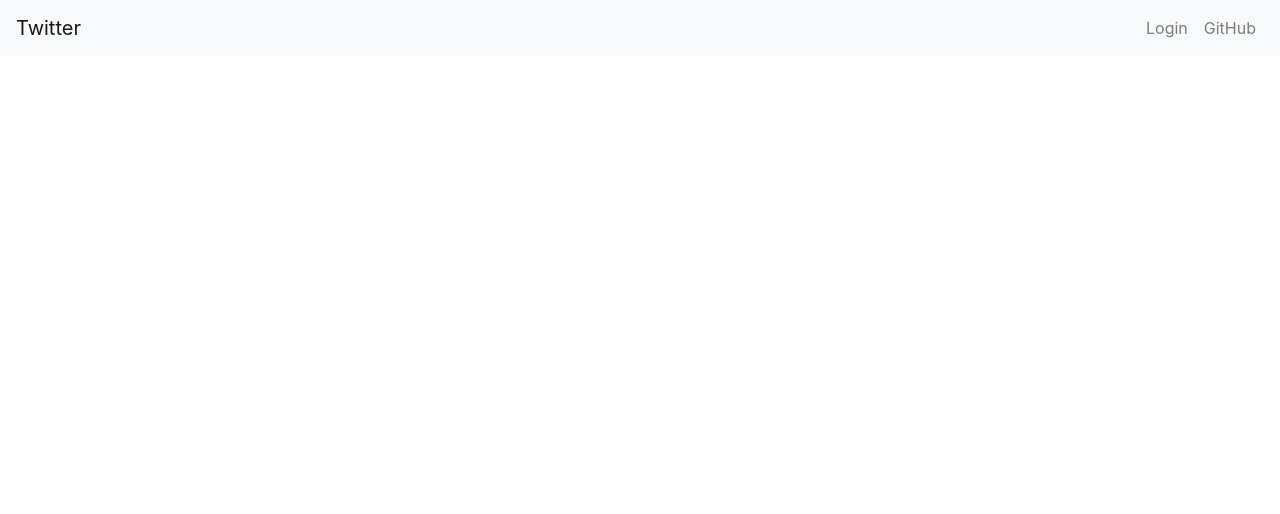
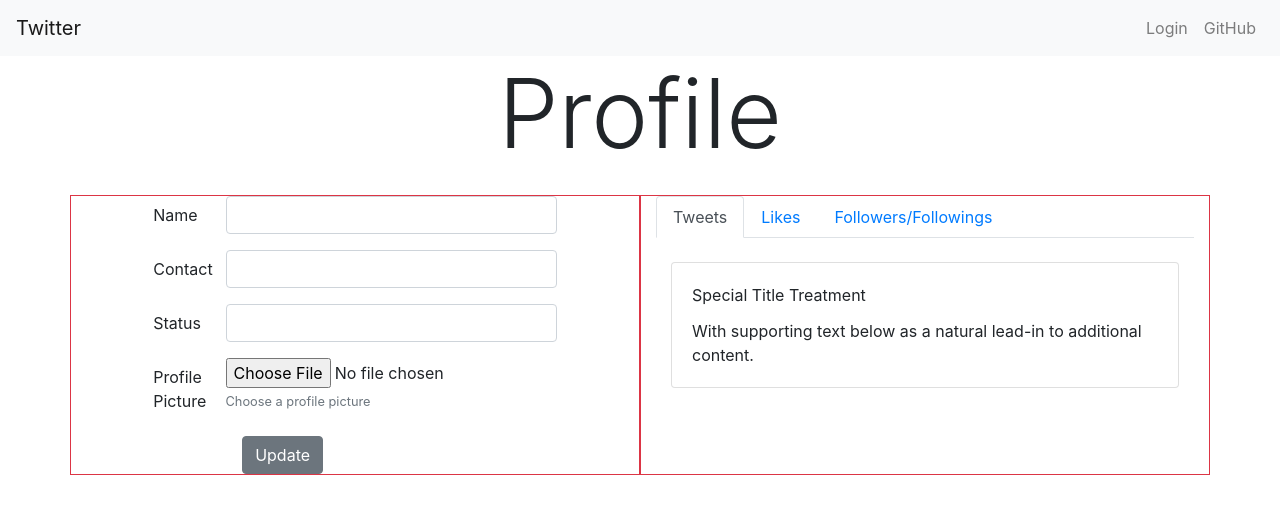
Before and after one commit to arifzayn/Twitter, a React (Create React App) app: page /profile in a window 1280 px wide. Shown: the top 514 px of the page. Built offline with nearby package versions, Linux system fonts and the light colour scheme; no server answers.

Commit message:
revert changes

```diff
--- a/src/App.js
+++ b/src/App.js
@@ -1,44 +1,46 @@
 import Signup from "./Signup";
 import Example from "./Navbar";
-// import "./App.css";
-import { BrowserRouter, Redirect, Route, Switch } from "react-router-dom";
+import { BrowserRouter, Route, Switch } from "react-router-dom";
 import Login from "./Login";
 import NewsFeed from "./components/Newsfeed";
-import { useEffect, useState } from "react";
-import { fire } from "./firebase";
+// import { useEffect, useState } from "react";
+// import { fire } from "./firebase";
+import Profile from "./components/Profile";
 
 function App() {
-  const [loggedIn, setLoggedIn] = useState(false);
+  // const [loggedIn, setLoggedIn] = useState(false);
 
-  useEffect(() => {
-    fire.auth().onAuthStateChanged(function (user) {
-      if (user) {
-        // User is signed in.
-        setLoggedIn(!loggedIn);
-      } else {
-        // No user is signed in.
-      }
-    });
-  }, []);
+  // useEffect(() => {
+  //   var user = fire.auth().currentUser;
+
+  //   if (user) {
+  //     // User is signed in.
+  //     setLoggedIn(!loggedIn);
+  //   } else {
+  //     // No user is signed in.
+  //   }
+  // }, []);
 
   return (
     <BrowserRouter>
       <Example />
       <Switch>
-        {/* <Route exact path="/">
+        <Route exact path="/">
+          {/* {loggedIn ? <Redirect to="/newsfeed" /> : <Signup />} */}
           <Signup />
-        </Route> */}
-        <Route exact path="/">
-          {loggedIn ? <Redirect to="/newsfeed" /> : <Signup />}
         </Route>
-        {/* <Route path="/login">
+
+        <Route path="/login">
+          {/* {loggedIn ? <Redirect to="/newsfeed" /> : <Login />} */}
           <Login />
-        </Route> */}
-        <Route path="/login">
-          {loggedIn ? <Redirect to="/newsfeed" /> : <Login />}
         </Route>
+
         <Route path="/newsfeed">
           <NewsFeed />
+        </Route>
+
+        <Route path="/profile">
+          <Profile />
         </Route>
       </Switch>
     </BrowserRouter>
--- /dev/null
+++ b/src/components/Profile.js
@@ -0,0 +1,233 @@
+import React, { useEffect, useState } from "react";
+import {
+  Col,
+  Button,
+  Form,
+  FormGroup,
+  Label,
+  Input,
+  FormText,
+  Container,
+  Row,
+  TabPane,
+  Card,
+  CardTitle,
+  CardText,
+  TabContent,
+  NavItem,
+  Nav,
+  NavLink,
+} from "reactstrap";
+
+import classnames from "classnames";
+import { fire } from "../firebase";
+
+const Profile = () => {
+  const [activeTab, setActiveTab] = useState("1");
+  const [name, setName] = useState("");
+  const [contact, setContact] = useState("");
+  const [status, setStatus] = useState("");
+
+  const toggle = (tab) => {
+    if (activeTab !== tab) setActiveTab(tab);
+  };
+
+  useEffect(() => {
+    fire.auth().onAuthStateChanged(function (user) {
+      if (user) {
+        // User is signed in.
+        fire
+          .database()
+          .ref("users/" + user.uid)
+          .once("value", (snapshot) => {
+            if (snapshot.exists()) {
+              console.log(snapshot.val());
+              console.log();
+              setName(snapshot.val().full_name);
+              setContact(snapshot.val().contact);
+              setStatus(snapshot.val().status);
+            } else {
+              console.log("No data available");
+            }
+          });
+      } else {
+        // No user is signed in.
+      }
+    });
+  }, []);
+
+  const handleSubmit = () => {
+    fire.auth().onAuthStateChanged(function (user) {
+      if (user) {
+        // User is signed in.
+        fire
+          .database()
+          .ref("users/" + user.uid)
+          .set({
+            // name: document.getElementById("editName").value,
+            // description: document.getElementById("editDescription").value,
+            // status: document.getElementById("editStatus").value,
+            // userId: uid,
+            contact: contact,
+          });
+      } else {
+        // No user is signed in.
+      }
+    });
+    console.log("Task Edited!");
+  };
+
+  const handleInputChange = (e) => {
+    // const target = e.target;
+    // const value = target.type === "checkbox" ? target.checked : target.value;
+    // const name = target.name;
+
+    setName(e.target.contact);
+    // setContact(snapshot.val().contact);
+    // setStatus(snapshot.val().status);
+  };
+
+  return (
+    <Container>
+      <h1 className="text-center display-1">Profile</h1>
+      <Row className=" mt-4">
+        <Col xs="12" md="6" className="border border-danger">
+          <Form className="w-75 mx-auto" onSubmit={handleSubmit}>
+            <FormGroup row>
+              <Label for="exampleEmail" sm={2}>
+                Name
+              </Label>
+              <Col sm={10}>
+                <Input
+                  type="text"
+                  id="exampleEmail"
+                  value={name}
+                  onChange={handleInputChange}
+                />
+              </Col>
+            </FormGroup>
+            <FormGroup row>
+              <Label for="examplePassword" sm={2}>
+                Contact
+              </Label>
+              <Col sm={10}>
+                <Input
+                  type="number"
+                  id="examplePassword"
+                  name="contact"
+                  value={contact}
+                  onChange={handleInputChange}
+                />
+              </Col>
+            </FormGroup>
+            <FormGroup row>
+              <Label for="exampleEmail" sm={2}>
+                Status
+              </Label>
+              <Col sm={10}>
+                <Input
+                  type="text"
+                  id="exampleEmail"
+                  value={status}
+                  onChange={handleInputChange}
+                />
+              </Col>
+            </FormGroup>
+            <FormGroup row>
+              <Label for="exampleFile" sm={2}>
+                Profile Picture
+              </Label>
+              <Col sm={10}>
+                <Input type="file" name="file" id="exampleFile" />
+                <FormText color="muted">Choose a profile picture</FormText>
+              </Col>
+            </FormGroup>
+            <FormGroup check row>
+              <Col sm={{ size: 10, offset: 2 }}>
+                <Button>Update</Button>
+              </Col>
+            </FormGroup>
+          </Form>
+        </Col>
+
+        <Col xs="12" md="6" className="border border-danger">
+          <div>
+            <Nav tabs>
+              <NavItem>
+                <NavLink
+                  className={classnames({ active: activeTab === "1" })}
+                  onClick={() => {
+                    toggle("1");
+                  }}
+                >
+                  Tweets
+                </NavLink>
+              </NavItem>
+              <NavItem>
+                <NavLink
+                  className={classnames({ active: activeTab === "2" })}
+                  onClick={() => {
+                    toggle("2");
+                  }}
+                >
+                  Likes
+                </NavLink>
+              </NavItem>
+              <NavItem>
+                <NavLink
+                  className={classnames({ active: activeTab === "3" })}
+                  onClick={() => {
+                    toggle("3");
+                  }}
+                >
+                  Followers/Followings
+                </NavLink>
+              </NavItem>
+            </Nav>
+            <TabContent activeTab={activeTab}>
+              <TabPane tabId="1">
+                <Col sm="12" className="mt-4">
+                  <Card body>
+                    <CardTitle>Special Title Treatment</CardTitle>
+                    <CardText>
+                      With supporting text below as a natural lead-in to
+                      additional content.
+                    </CardText>
+                    {/* <Button>Go somewhere</Button> */}
+                  </Card>
+                </Col>
+              </TabPane>
+              <TabPane tabId="2">
+                {/* <Row>
+                  <Col sm="6">
+                    <Card body>
+                      <CardTitle>Special Title Treatment</CardTitle>
+                      <CardText>
+                        With supporting text below as a natural lead-in to
+                        additional content.
+                      </CardText>
+                      <Button>Go somewhere</Button>
+                    </Card>
+                  </Col>
+                  <Col sm="6">
+                    <Card body>
+                      <CardTitle>Special Title Treatment</CardTitle>
+                      <CardText>
+                        With supporting text below as a natural lead-in to
+                        additional content.
+                      </CardText>
+                      <Button>Go somewhere</Button>
+                    </Card>
+                  </Col>
+                </Row> */}
+              </TabPane>
+              <TabPane tabId="3"></TabPane>
+            </TabContent>
+          </div>
+        </Col>
+      </Row>
+    </Container>
+  );
+};
+
+export default Profile;
```
